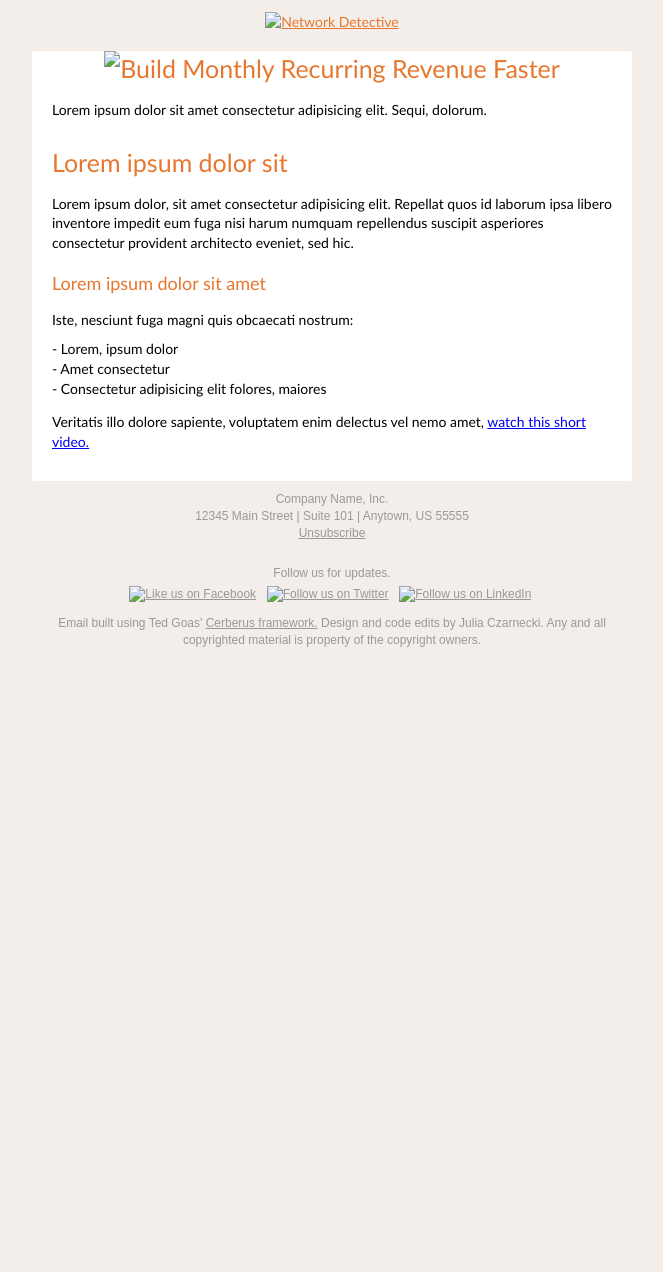
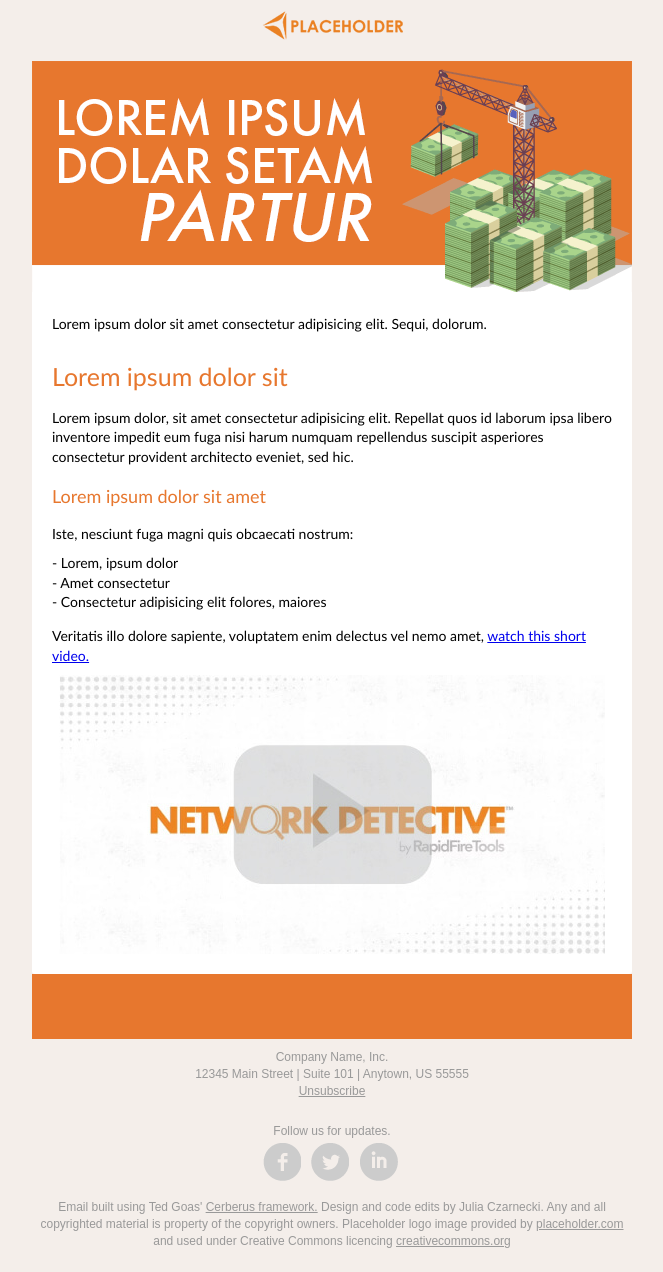
Before and after one commit to ninjulia/email_cerberusTemplate, a plain HTML site: page index.html in a window 1280 px wide. Shown: the whole page, without its empty margins (308-971 px from the left). Before the commit the page ends 800 px from the top, so only its background shows below. Drawn offline with Linux system fonts and the light colour scheme.

Commit message:
Add files via upload

```diff
--- a/index.html
+++ b/index.html
@@ -133,7 +133,7 @@
                     <table border="0" cellpadding="0" cellspacing="0" style="border-collapse: separate; mso-table-lspace: 0pt; mso-table-rspace: 0pt; width: 100%; min-width: 100%;" width="100%">
                         <tr>
                             <td class="align-center" style="font-family:'Trebuchet MS', 'Lucida Grande', 'Lucida Sans Unicode', 'Lucida Sans', Tahoma, sans-serif; font-size: 14px; vertical-align: top; text-align: center;" valign="top" align="center">
-                                <a href="https://www.becausejulia.com/" target="_blank" style="color: #E7772E; text-decoration: underline;"><img src="img/RapidFireTools-logo.png" width="323" height="31" alt="Network Detective" align="center" style="border: none; -ms-interpolation-mode: bicubic; max-width: 100%;height:auto;"></a>
+                                <a href="https://www.becausejulia.com/" target="_blank" style="color: #E7772E; text-decoration: underline;"><img src="https://ninjulia.github.io/email_cerberusTemplate/img/logo.png" width="323" height="31" alt="Company Logo" align="center" style="border: none; -ms-interpolation-mode: bicubic; max-width: 100%;height:auto;"></a>
                             </td>
                         </tr>
                     </table>
@@ -148,7 +148,7 @@
                             <table border="0" cellpadding="0" cellspacing="0" class="alert alert-danger" style="border-collapse: separate; mso-table-lspace: 0pt; mso-table-rspace: 0pt; width: 100%; min-width: 100%;" width="100%">
                                 <tr>
                                     <td style="color:#E7772E; font-size:25px;margin-bottom:10px; text-align:center; font-family:'Trebuchet MS', 'Lucida Grande', 'Lucida Sans Unicode', 'Lucida Sans', Tahoma, sans-serif">
-                                        <img src="img/header.png" alt="Build Monthly Recurring Revenue Faster" class="img-responsive" />
+                                        <img src="https://ninjulia.github.io/email_cerberusTemplate/img/header.png" alt="Lorem ipsum dolor sit amet" class="img-responsive" />
 
                                     </td>
                                 </tr>
@@ -187,7 +187,7 @@
                                             <tr>
                                                 <td style="vertical-align: top;" valign="top" align="center">
                                                     <a href="https://vimeo.com/" style="border:none;">
-                                                        <img src="img/video-screenshot.jpg" width="546" alt="" class="img-responsive img-block" style="border: none; -ms-interpolation-mode: bicubic; max-width: 100%; display: block;">
+                                                        <img src="https://ninjulia.github.io/email_cerberusTemplate/img/video-screenshot.jpg" width="546" alt="" class="img-responsive img-block" style="border: none; -ms-interpolation-mode: bicubic; max-width: 100%; display: block;">
                                                     </a>
                                                 </td>
                                             </tr>
@@ -210,7 +210,7 @@
                         <tr>
                             <td style="vertical-align: top;" valign="top" align="center">
 
-                                <img src="img/footer-bar.png" width="600" alt="" class="img-responsive img-block" style="border: none; -ms-interpolation-mode: bicubic; max-width: 100%; display: block;">
+                                <img src="https://ninjulia.github.io/email_cerberusTemplate/img/footer-bar.png" width="600" alt="" class="img-responsive img-block" style="border: none; -ms-interpolation-mode: bicubic; max-width: 100%; display: block;">
 
                             </td>
                         </tr>
@@ -233,14 +233,14 @@
                                     </tr>
                                     <tr>
                                         <td style="font-family: sans-serif; vertical-align: top; font-size: 12px; color: #999999; text-align: center;" valign="top" align="center">
-                                            <a href="https://www.facebook.com/" style="text-decoration: underline; color: #999999; font-size: 12px; text-align: center;"><img src="img/facebook.png" alt="Like us on Facebook" width="38" class="social-sharing-icon" style="border: none; -ms-interpolation-mode: bicubic; max-width: 100%; height: 38px; Margin: 0 2px;"></a>&nbsp;
-                                            <a href="https://twitter.com/" style="text-decoration: underline; color: #999999; font-size: 12px; text-align: center;"><img src="img/twitter.png" alt="Follow us on Twitter" width="38" class="social-sharing-icon" style="border: none; -ms-interpolation-mode: bicubic; max-width: 100%; height: 38px; Margin: 0 2px;"></a>&nbsp;
-                                            <a href="https://www.linkedin.com/" style="text-decoration: underline; color: #999999; font-size: 12px; text-align: center;"><img src="img/linkedin.png" alt="Follow us on LinkedIn" width="38" class="social-sharing-icon" style="border: none; -ms-interpolation-mode: bicubic; max-width: 100%; height: 38px; Margin: 0 2px;"></a>&nbsp;
+                                            <a href="https://www.facebook.com/" style="text-decoration: underline; color: #999999; font-size: 12px; text-align: center;"><img src="https://ninjulia.github.io/email_cerberusTemplate/img/facebook.png" alt="Like us on Facebook" width="38" class="social-sharing-icon" style="border: none; -ms-interpolation-mode: bicubic; max-width: 100%; height: 38px; Margin: 0 2px;"></a>&nbsp;
+                                            <a href="https://twitter.com/" style="text-decoration: underline; color: #999999; font-size: 12px; text-align: center;"><img src="https://ninjulia.github.io/email_cerberusTemplate/img/twitter.png" alt="Follow us on Twitter" width="38" class="social-sharing-icon" style="border: none; -ms-interpolation-mode: bicubic; max-width: 100%; height: 38px; Margin: 0 2px;"></a>&nbsp;
+                                            <a href="https://www.linkedin.com/" style="text-decoration: underline; color: #999999; font-size: 12px; text-align: center;"><img src="https://ninjulia.github.io/email_cerberusTemplate/img/linkedin.png" alt="Follow us on LinkedIn" width="38" class="social-sharing-icon" style="border: none; -ms-interpolation-mode: bicubic; max-width: 100%; height: 38px; Margin: 0 2px;"></a>&nbsp;
                                         </td>
                                     </tr>
                                     <tr>
                                         <td class="content-block" style="font-family: sans-serif; vertical-align: top; padding-top: 10px; padding-bottom: 10px; font-size: 12px; color: #999999; text-align: center;" valign="top" align="center">
-                                            Email built using Ted Goas' <a href="https://tedgoas.github.io/Cerberus/" style="text-decoration: underline; color: #999999; font-size: 12px; text-align: center;">Cerberus framework.</a> Design and code edits by Julia Czarnecki. Any and all copyrighted material is property of the copyright owners.
+                                            Email built using Ted Goas' <a href="https://tedgoas.github.io/Cerberus/" style="text-decoration: underline; color: #999999; font-size: 12px; text-align: center;">Cerberus framework.</a> Design and code edits by Julia Czarnecki. Any and all copyrighted material is property of the copyright owners. Placeholder logo image provided by <a href="https://placeholder.com/logos/" style="text-decoration: underline; color: #999999; font-size: 12px; text-align: center;" target="_blank">placeholder.com</a> and used under Creative Commons licencing <a href="https://creativecommons.org/" style="text-decoration: underline; color: #999999; font-size: 12px; text-align: center;" target="_blank">creativecommons.org</a>
                                         </td>
                                     </tr>
                                 </table>
```
Also changed, not shown: img/facebook.png (added), img/footer-bar.png (added), img/header.png (added), img/linkedin.png (added), img/logo.png (added), img/twitter.png (added), img/video-screenshot.jpg (added).
